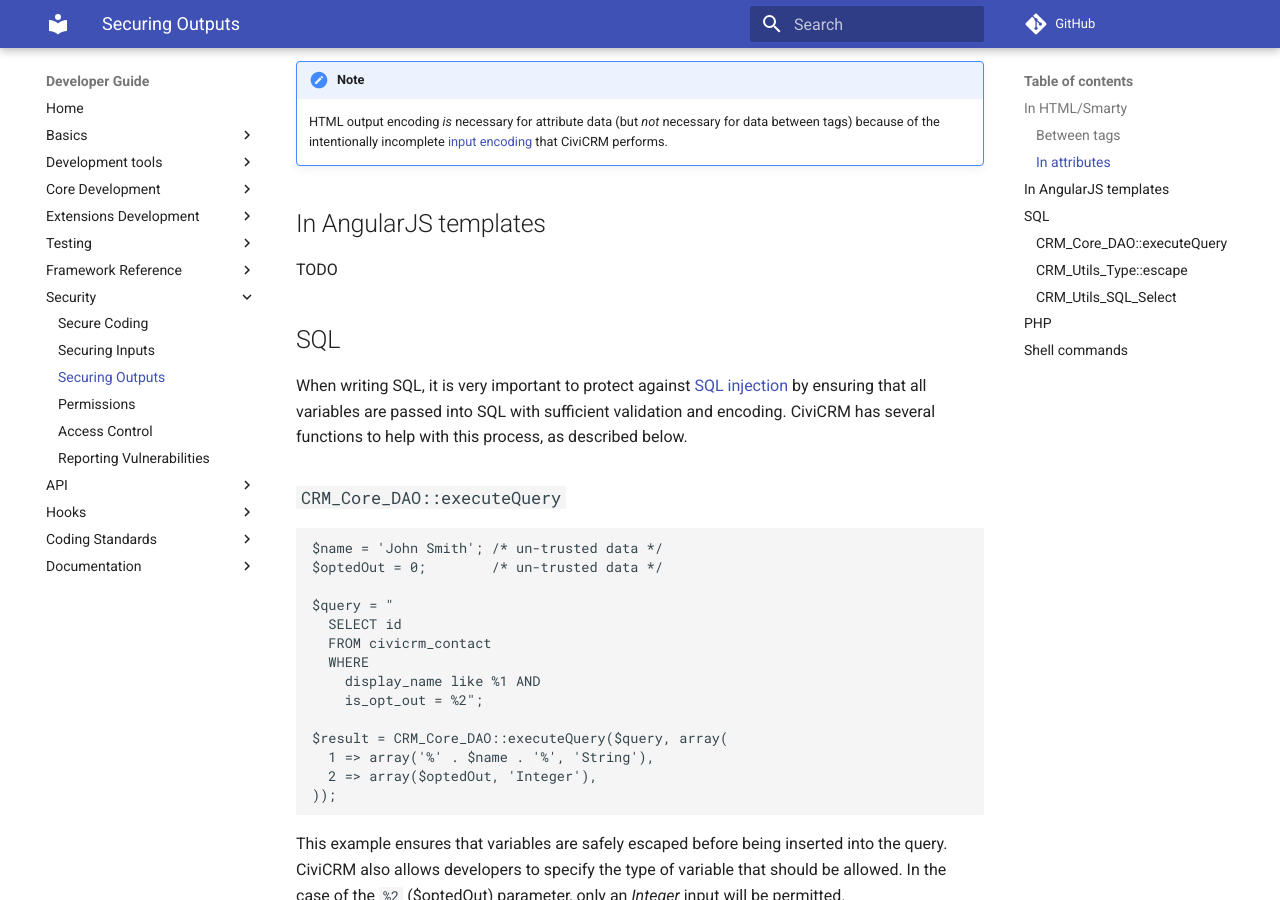
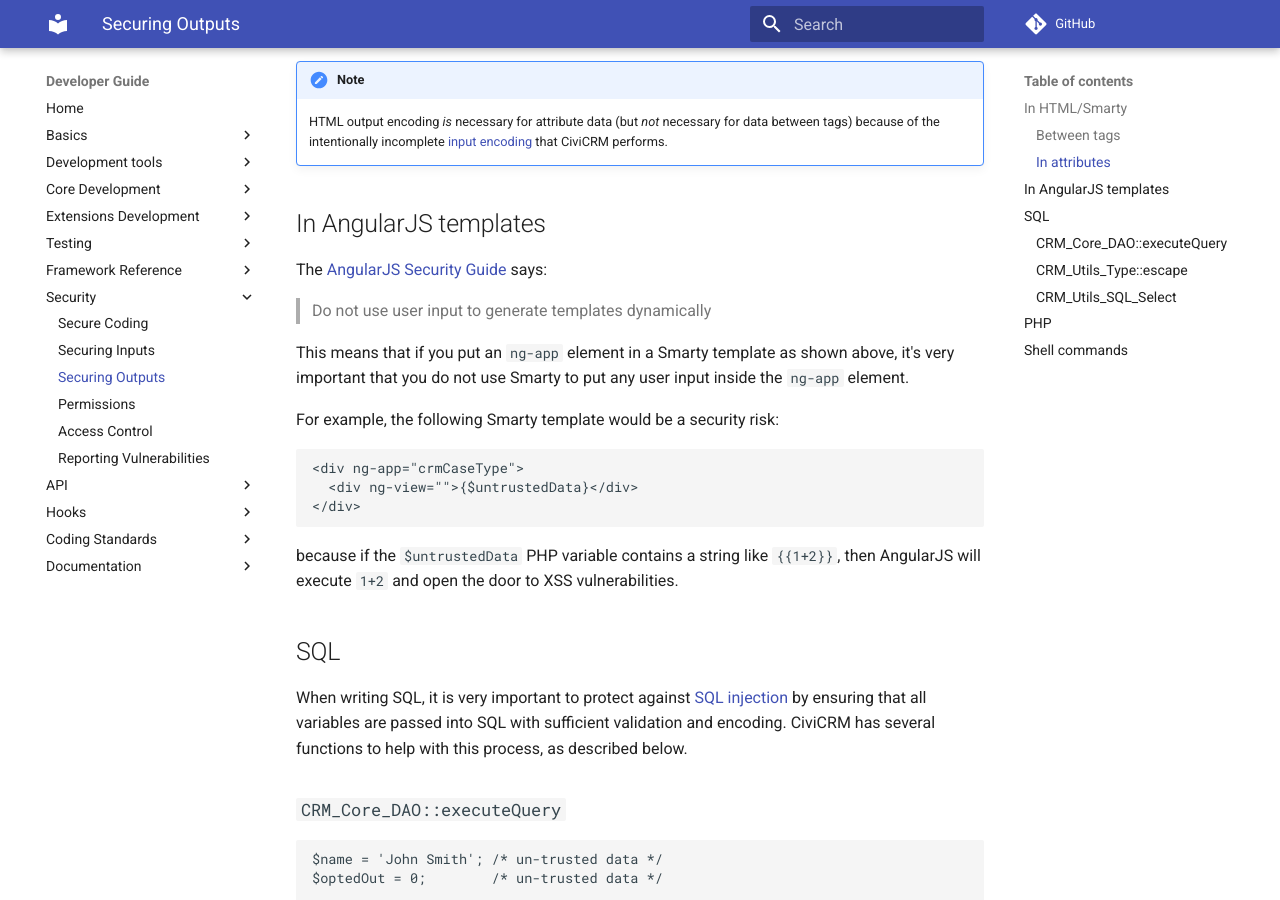
Before and after one commit to civicrm/civicrm-dev-docs, an MkDocs documentation site: the page built from docs/security/outputs.md, in a window 1280 px wide and 900 px high, scrolled down 502 px. Built offline with MkDocs 1.6.1 and Material for MkDocs 9.7.7, drawn with Linux system fonts in a browser that asks for light colours; comment, search, counter and statistics services are not loaded; old or Windows-style settings are respelled for this version of MkDocs.

Commit message:
Security - Move AngularJS security content

````diff
--- a/docs/security/outputs.md
+++ b/docs/security/outputs.md
@@ -21,9 +21,23 @@
 !!! note
     HTML output encoding *is* necessary for attribute data (but *not* necessary for data between tags) because of the intentionally incomplete [input encoding](/security/inputs.md#input-encoding) that CiviCRM performs.
 
-## In AngularJS templates
+## In AngularJS templates {:#angularjs}
 
-TODO
+The [AngularJS Security Guide](https://docs.angularjs.org/guide/security) says:
+
+> Do not use user input to generate templates dynamically
+
+This means that if you put an `ng-app` element in a Smarty template as shown above, it's very important that you do not use Smarty to put any user input inside the `ng-app` element.
+
+For example, the following Smarty template would be a security risk:
+
+```html
+<div ng-app="crmCaseType">
+  <div ng-view="">{$untrustedData}</div>
+</div>
+```
+
+because if the `$untrustedData` PHP variable contains a string like `{{1+2}}`, then AngularJS will execute `1+2` and open the door to XSS vulnerabilities.
 
 
 ## SQL {:#sql}
````
Also changed, not shown: docs/framework/angular/loader.md (+1 -16 lines).
